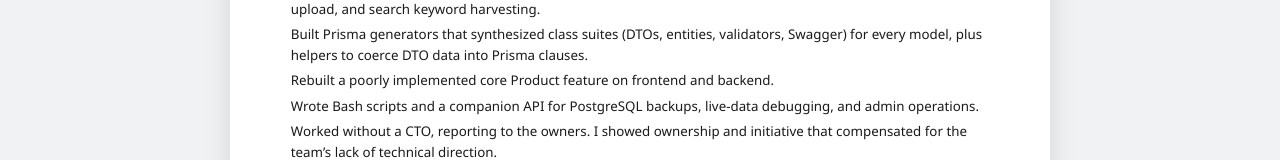
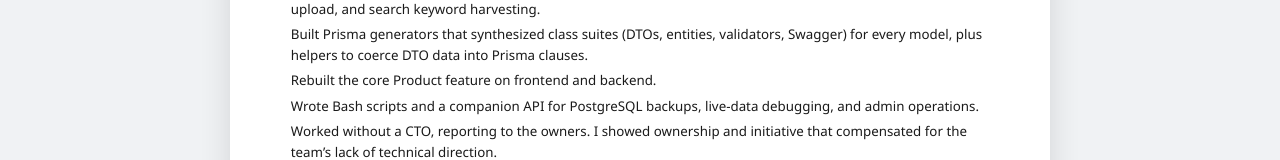
Before and after one commit to austenstrine/austenstrine_portfolio, a Next.js app in the folder apps/web/: page /cv in a window 1280 px wide. Shown: the part 740-900 px from the top of the page. Built offline with nearby package versions, Linux system fonts and the light colour scheme; no server answers.

Commit message:
Copy: drop “poorly implemented” from Product rebuild bullet
CV and timeline now say the core Product feature was rebuilt, without the editorial qualifier.

```diff
--- a/apps/web/src/app/cv/CvDocument.tsx
+++ b/apps/web/src/app/cv/CvDocument.tsx
@@ -146,7 +146,7 @@ export function CvDocument() {
 							Built Prisma generators that synthesized class suites (DTOs, entities, validators, Swagger) for every model, plus helpers to coerce DTO data into Prisma clauses.
 						</li>
 						<li>
-							Rebuilt a poorly implemented core Product feature on frontend and backend.
+							Rebuilt the core Product feature on frontend and backend.
 						</li>
 						<li>
 							Wrote Bash scripts and a companion API for PostgreSQL backups, live-data debugging, and admin operations.
--- a/apps/web/src/data/experience.ts
+++ b/apps/web/src/data/experience.ts
@@ -56,7 +56,7 @@ export const professionalExperience: ExperienceRole[] = [
 		bullets: [
 			'Built a custom, industry-specific regex synthesis engine and library for raw textual data processing, inventory upload, and search keyword harvesting.',
 			'Built Prisma generators that synthesized class suites (DTOs, entities, validators, Swagger) for every model, plus helpers to coerce DTO data into Prisma clauses.',
-			'Rebuilt a poorly implemented core Product feature on frontend and backend.',
+			'Rebuilt the core Product feature on frontend and backend.',
 			'Wrote Bash scripts and a companion API for PostgreSQL backups, live-data debugging, and admin operations.',
 			'Worked without a CTO, reporting to the owners. I showed ownership and initiative that compensated for the team’s lack of technical direction.',
 			'Delivered hotfixes for site-breaking issues and unblocked teammates after earlier project-direction changes.',
```
